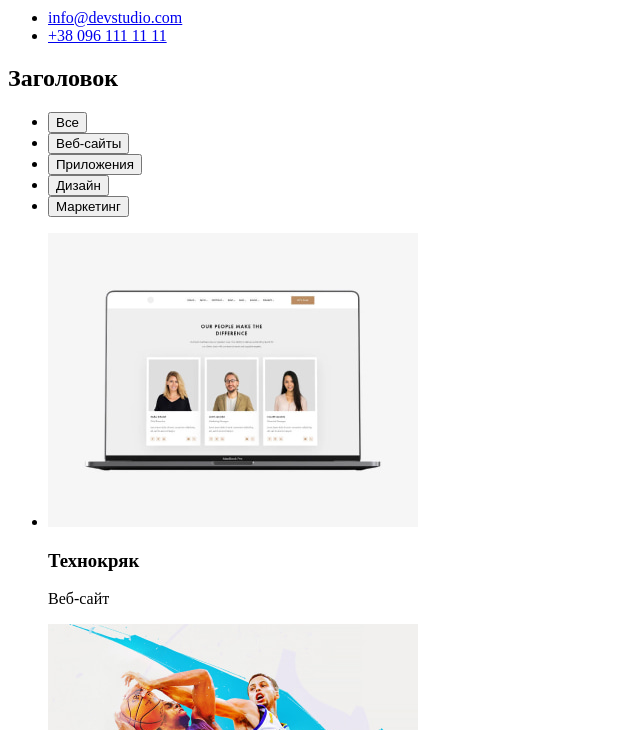
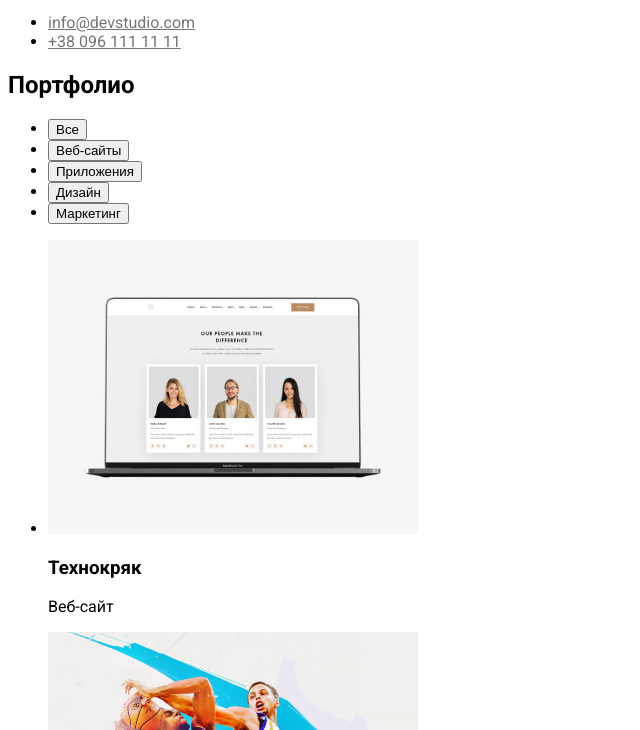
Before and after one commit to AlexNuzhdov/goit-markup-hw-02, a plain HTML site: page portfolio.html in a window 1280 px wide. Shown: the part 103-833 px from the top of the page, without its empty margins (0-640 px from the left). Drawn offline with Linux system fonts and the light colour scheme.

Commit message:
Добавляет основные шрифты

```diff
--- a/css/style.css
+++ b/css/style.css
@@ -8,6 +8,11 @@
 /*Цвет фона header #FFFFFF;*/
 /*цвет фона main #E5E5E5;*/
 /*цвет фона about us #F5F4FA;*/
+
+
+body{
+    font-family: Roboto,sans-serif;
+}
 
 
 /* цвет логотипа */
@@ -28,3 +33,12 @@
     background-color: var(--accent-color);
     color:#FFFFFF;
 }
+
+
+
+
+
+/*site-nav портфолио*/
+.contact{
+    color: var(--title-text-color);
+}
--- a/portfolio.html
+++ b/portfolio.html
@@ -5,7 +5,8 @@
     <meta http-equiv="X-UA-Compatible" content="IE=edge">
     <meta name="viewport" content="width=device-width, initial-scale=1.0">
     <title>Веб Студия</title>
-    <link rel="stylesheet" href="./css/style.css">
+    <link href="https://fonts.googleapis.com/css2?family=Raleway:wght@700&family=Roboto:wght@400;500;700;900&display=swap" rel="stylesheet"/>
+    <link rel="stylesheet" href="./css/style.css"/>
 
 </head>
 <body>
@@ -20,16 +21,17 @@
             </ul>
         </nav>
         <ul>
-            <li><a href="mailto:info@devstudio.com" class="link">info@devstudio.com</a></li>
-            <li><a href="tel:+380961111111" class="link">+38 096 111 11 11</a></li>
+            <li><a href="mailto:info@devstudio.com" class="contact">info@devstudio.com</a></li>
+            <li><a href="tel:+380961111111" class="contact">+38 096 111 11 11</a></li>
         </ul>
 
     </header>
 
     <!--Main-->
     <main>
+        <!--filtr-->
         <section>
-            <h2>Заголовок</h2>
+            <h1>Портфолио</h1>
             <ul>
                 <li><button type="button">Все</button></li>
                 <li><button type="button">Веб-сайты</button></li>
```
Also changed, not shown: index.html (+1 -1 lines).
